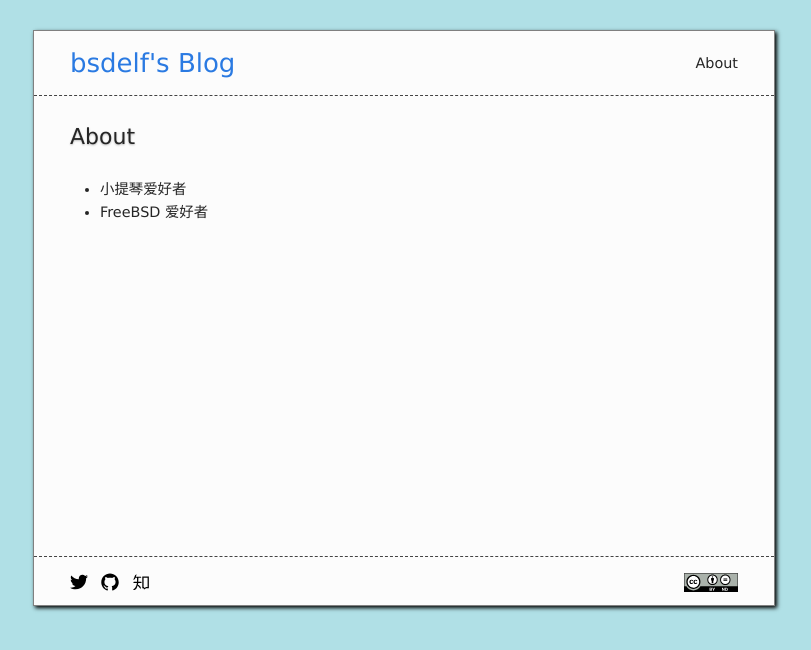
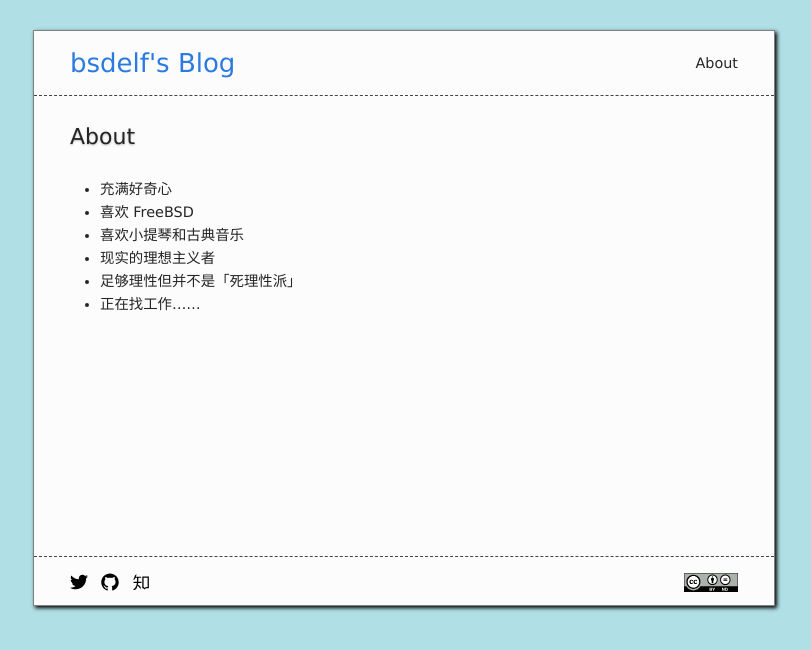
Before and after one commit to bsdelf/bsdelf.github.io, a Jekyll site: the page built from about.md, in a window 1280 px wide. Shown: the top 650 px of the page, without its empty margins (236-1047 px from the left). Built offline with Jekyll 4.4.1, drawn with Linux system fonts in a browser that asks for light colours; nearby versions of some CDN libraries.

Commit message:
~ routine updae

```diff
--- a/about.md
+++ b/about.md
@@ -4,5 +4,9 @@ title: About
 permalink: /about/
 ---
 
-- 小提琴爱好者
-- FreeBSD 爱好者
+- 充满好奇心
+- 喜欢 FreeBSD
+- 喜欢小提琴和古典音乐
+- 现实的理想主义者
+- 足够理性但并不是「死理性派」
+- 正在找工作……
```
